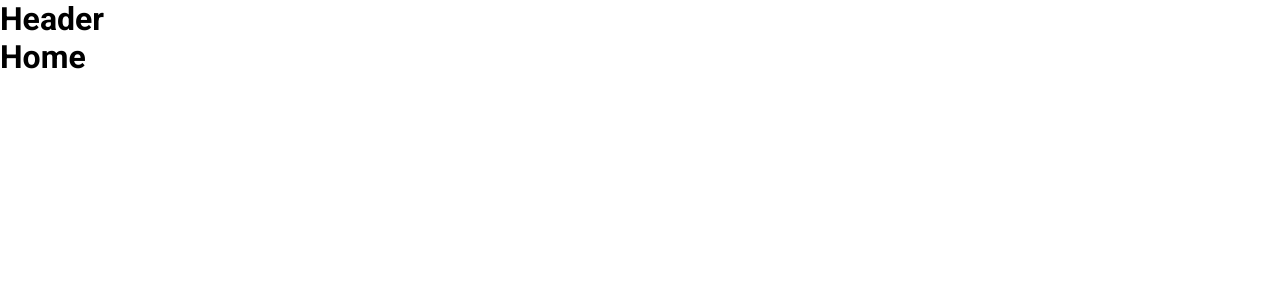
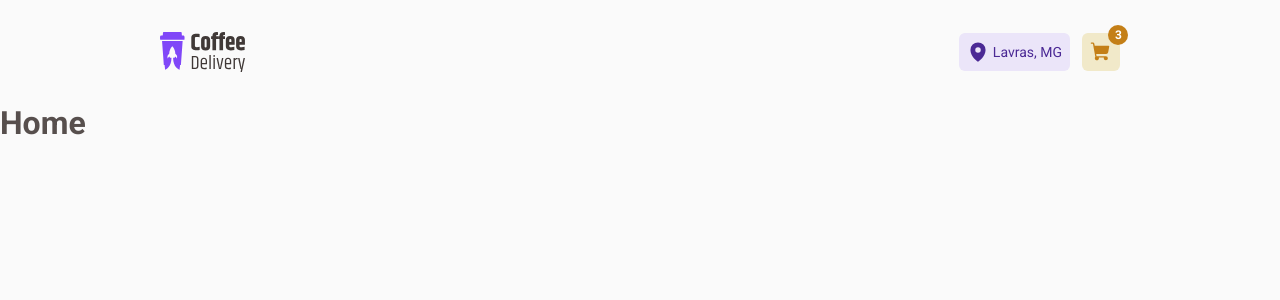
Before and after one commit to jfernandesdev/coffee-delivery, a React (Vite) app: page / in a window 1280 px wide. Shown: the top 300 px of the page. Built offline with nearby package versions, Linux system fonts and the light colour scheme.

Commit message:
STYLE: header component

```diff
--- a/package.json
+++ b/package.json
@@ -10,6 +10,7 @@
     "lint": "eslint src --ext .ts,.tsx"
   },
   "dependencies": {
+    "phosphor-react": "^1.4.1",
     "react": "^18.2.0",
     "react-dom": "^18.2.0",
     "react-router-dom": "^6.3.0",
--- a/src/components/Header/index.tsx
+++ b/src/components/Header/index.tsx
@@ -1,9 +1,24 @@
-import { ContainerNav } from './styles'
+import { ContainerNav, LocationTag, CartButton } from './styles'
+
+import { MapPin, ShoppingCart } from 'phosphor-react'
+
+import logoCoffeeDelivery from '../../assets/logo-coffee-delivery.svg'
 
 export function Header() {
   return (
     <ContainerNav>
-      <h1>Header</h1>
+      <img src={logoCoffeeDelivery} alt="Coffee Delivery" />
+
+      <div>
+        <LocationTag>
+          <MapPin weight="fill" size={22} /> Lavras, MG
+        </LocationTag>
+
+        <CartButton type="button">
+          <ShoppingCart weight="fill" size={22} />
+          <span>3</span>
+        </CartButton>
+      </div>
     </ContainerNav>
   )
 }
--- a/src/components/Header/styles.ts
+++ b/src/components/Header/styles.ts
@@ -1,3 +1,75 @@
 import styled from 'styled-components'
 
-export const ContainerNav = styled.div``
+export const ContainerNav = styled.div`
+  display: flex;
+  align-items: center;
+  justify-content: space-between;
+  padding: 2rem 10rem;
+  height: 6.5rem;
+  background: ${(props) => props.theme.background};
+
+  > div {
+    display: flex;
+    align-items: center;
+    gap: 12px;
+  }
+`
+
+export const LocationTag = styled.div`
+  display: flex;
+  align-items: center;
+  justify-content: center;
+  gap: 4px;
+
+  background: ${(props) => props.theme['purple-light']};
+  color: ${(props) => props.theme['purple-dark']};
+  font-size: 0.875rem;
+  line-height: 1.125rem;
+  border-radius: 6px;
+  padding: 0.5rem;
+  height: 2.37rem;
+  cursor: default;
+`
+
+export const CartButton = styled.button`
+  position: relative;
+  width: 2.375rem;
+  height: 2.375rem;
+
+  display: flex;
+  align-items: center;
+  justify-content: center;
+
+  background: ${(props) => props.theme['yellow-light']};
+  color: ${(props) => props.theme['yellow-dark']};
+  border: 0;
+  border-radius: 6px;
+  padding: 0.5rem;
+
+  cursor: pointer;
+  transition: background 0.2s color 0.2s;
+
+  &:hover {
+    background: ${(props) => props.theme.yellow};
+    color: ${(props) => props.theme.white};
+  }
+
+  > span {
+    position: absolute;
+    width: 1.25rem;
+    height: 1.25rem;
+    background: ${(props) => props.theme['yellow-dark']};
+    color: ${(props) => props.theme.white};
+    border-radius: 50%;
+    font-weight: 700;
+    font-size: 0.75rem;
+    line-height: 1rem;
+    text-align: center;
+    top: -0.5rem;
+    right: -0.53rem;
+
+    display: flex;
+    align-items: center;
+    justify-content: center;
+  }
+`
--- a/src/styles/global.ts
+++ b/src/styles/global.ts
@@ -8,8 +8,8 @@ export const GlobalStyle = createGlobalStyle`
   }
 
   body {
-    background: ${(props) => props.theme.background}
-    color: ${(props) => props.theme['base-text']}
+    background: ${(props) => props.theme.background};
+    color: ${(props) => props.theme['base-text']};
     -webkit-font-smoothing: antialiased;
   }
 
```
